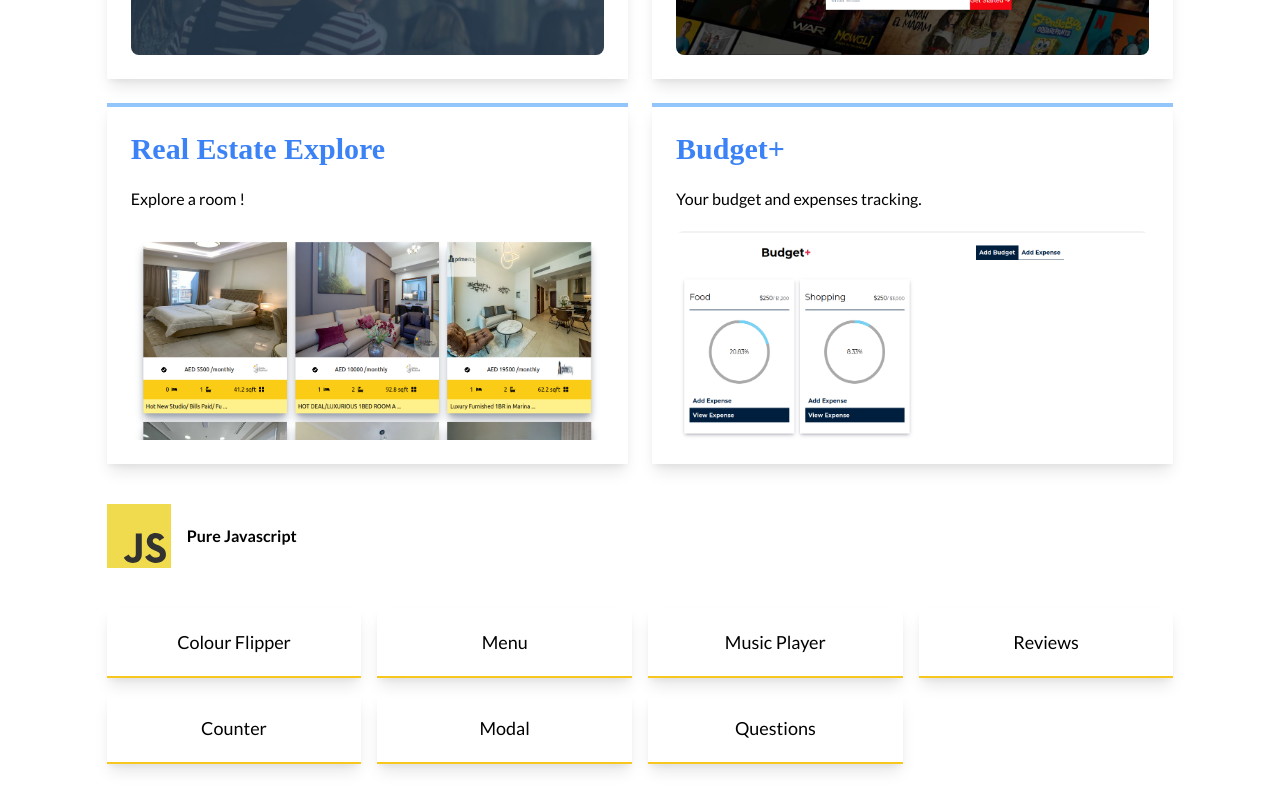
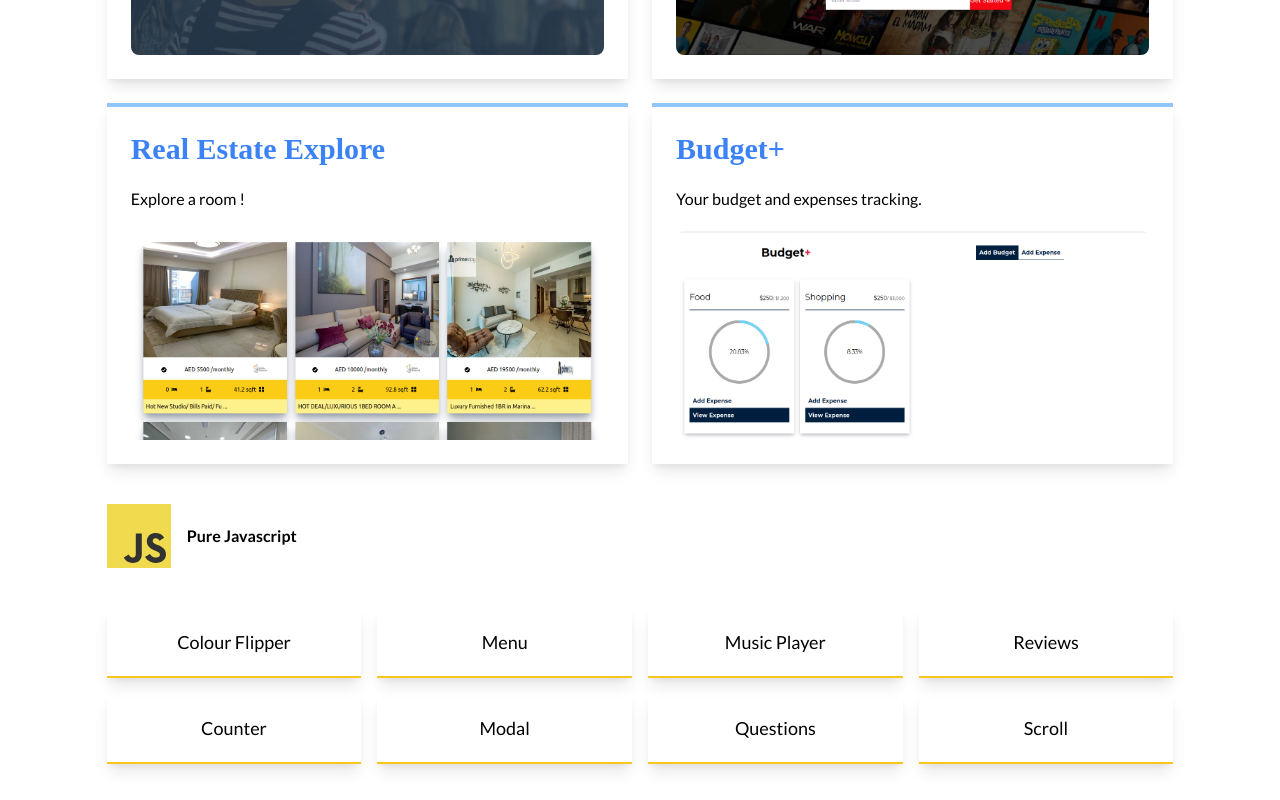
Before and after one commit to mo7medsalah7/portofolio-2022, a Next.js app: page / in a window 1280 px wide. Shown: the part 1830-2630 px from the top of the page. Built offline with nearby package versions, Linux system fonts and the light colour scheme.

Commit message:
adding a new project to wors section

```diff
--- a/components/Works/Works.js
+++ b/components/Works/Works.js
@@ -87,6 +87,11 @@ const JsWorksDetails = [
     itemLink:
       "https://javascript-projects-salah.netlify.app/reviews/index.html",
   },
+  {
+    itemName: "Scroll",
+    isLink: true,
+    itemLink: "https://javascript-projects-salah.netlify.app/scroll/index.html",
+  },
 ];
 
 function Works() {
```
